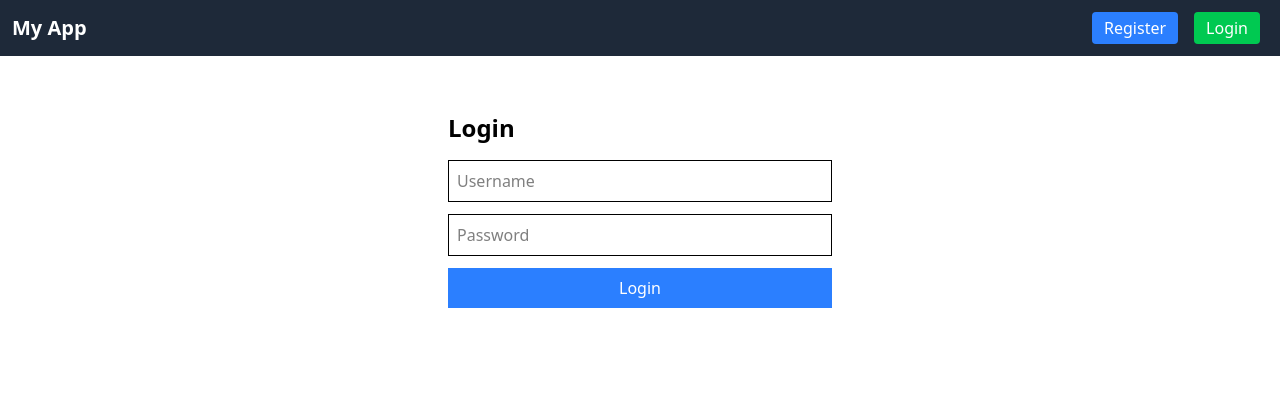
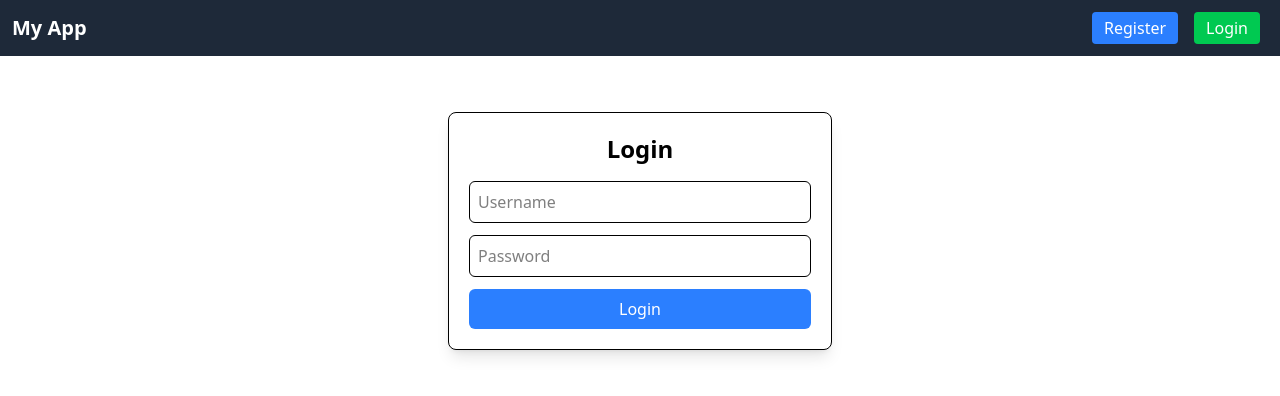
Before and after one commit to akshatmikki/Authenticator, a Next.js app: page /login in a window 1280 px wide. Shown: the top 396 px of the page. Built offline with nearby package versions, Linux system fonts and the light colour scheme.

Commit message:
Update page.tsx

```diff
--- a/src/app/login/page.tsx
+++ b/src/app/login/page.tsx
@@ -7,42 +7,77 @@ export default function Login() {
   const [username, setUsername] = useState("");
   const [password, setPassword] = useState("");
   const [error, setError] = useState("");
+  const [loading, setLoading] = useState(false);
   const router = useRouter();
 
   const handleLogin = async (e: React.FormEvent) => {
     e.preventDefault();
+    setError("");
+
+    if (!username || !password) {
+      setError("Username and Password are required.");
+      return;
+    }
+
+    if (password.length < 6) {
+      setError("Password must be at least 6 characters.");
+      return;
+    }
+
     try {
-      const res = await axios.post("https://asyncxeno.app.n8n.cloud/webhook/ca570426-3c74-4cd6-8a66-2a26d8d8ecac", { username, password });
+      setLoading(true);
+      const res = await axios.post(
+        "https://asyncxeno.app.n8n.cloud/webhook/ca570426-3c74-4cd6-8a66-2a26d8d8ecac",
+        { username, password }
+      );
 
       if (res.data?.data?.token) {
         localStorage.setItem("jwt", res.data.data.token);
         localStorage.setItem("jwt_expiration", (Date.now() + 5 * 60 * 1000).toString());
         router.push("/posts");
-      }
-      else {
+      } else {
         setError("Invalid response from server.");
       }
-  }
-  catch (err: unknown) {
+    } catch (err: unknown) {
       if (axios.isAxiosError(err)) {
-      console.error("Login error:", err.response?.data);
         setError(err.response?.data?.message || "Invalid credentials.");
       } else {
-      console.error("Unexpected error:", err);
         setError("Something went wrong. Please try again.");
       }
+    } finally {
+      setLoading(false);
     }
   };
 
+  return (
+    <div className="max-w-sm mx-auto mt-10 p-5 border rounded-lg shadow-lg bg-white">
+      <h2 className="text-2xl font-bold mb-4 text-center">Login</h2>
+      {error && <p className="text-red-500 text-center mb-3">{error}</p>}
 
-  return (
-    <div className="max-w-sm mx-auto mt-10">
-      <h2 className="text-2xl font-bold mb-4">Login</h2>
-      {error && <p className="text-red-500">{error}</p>}
       <form onSubmit={handleLogin} className="space-y-3">
-        <input type="text" placeholder="Username" value={username} onChange={(e) => setUsername(e.target.value)} className="w-full p-2 border" />
-        <input type="password" placeholder="Password" value={password} onChange={(e) => setPassword(e.target.value)} className="w-full p-2 border" />
-        <button type="submit" className="w-full bg-blue-500 text-white p-2">Login</button>
+        <input
+          type="text"
+          placeholder="Username"
+          value={username}
+          onChange={(e) => setUsername(e.target.value)}
+          className="w-full p-2 border rounded-md focus:outline-none focus:ring-2 focus:ring-blue-400"
+        />
+        <input
+          type="password"
+          placeholder="Password"
+          value={password}
+          onChange={(e) => setPassword(e.target.value)}
+          className="w-full p-2 border rounded-md focus:outline-none focus:ring-2 focus:ring-blue-400"
+        />
+        <button
+          type="submit"
+          disabled={loading}
+          className={`w-full text-white p-2 rounded-md transition-all ${
+            loading ? "bg-gray-500 cursor-not-allowed" : "bg-blue-500 hover:bg-blue-700"
+          }`}
+        >
+          {loading ? "Logging in..." : "Login"}
+        </button>
       </form>
     </div>
   );
```
Lines whose indentation alone changed are shown as unchanged.
